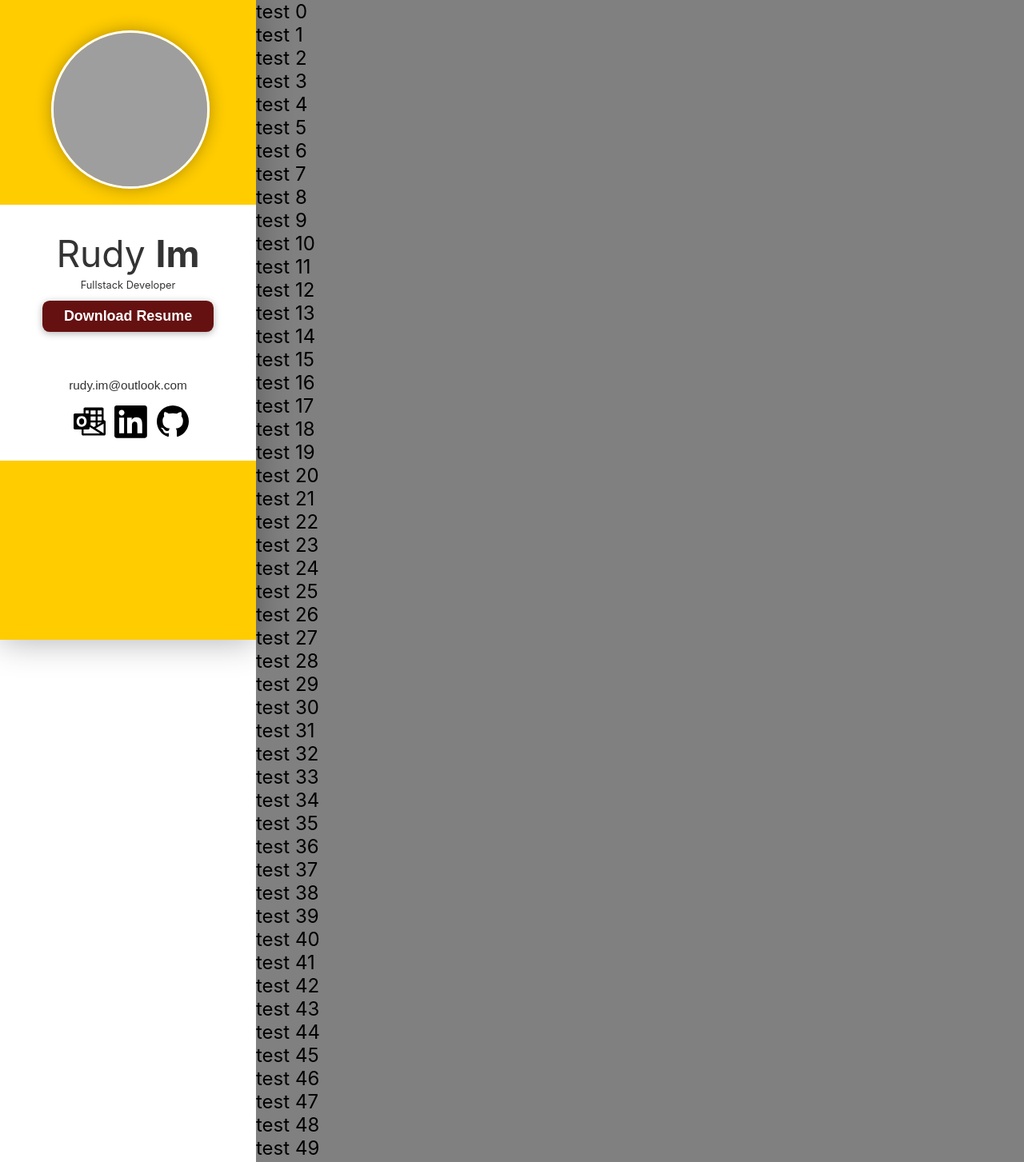
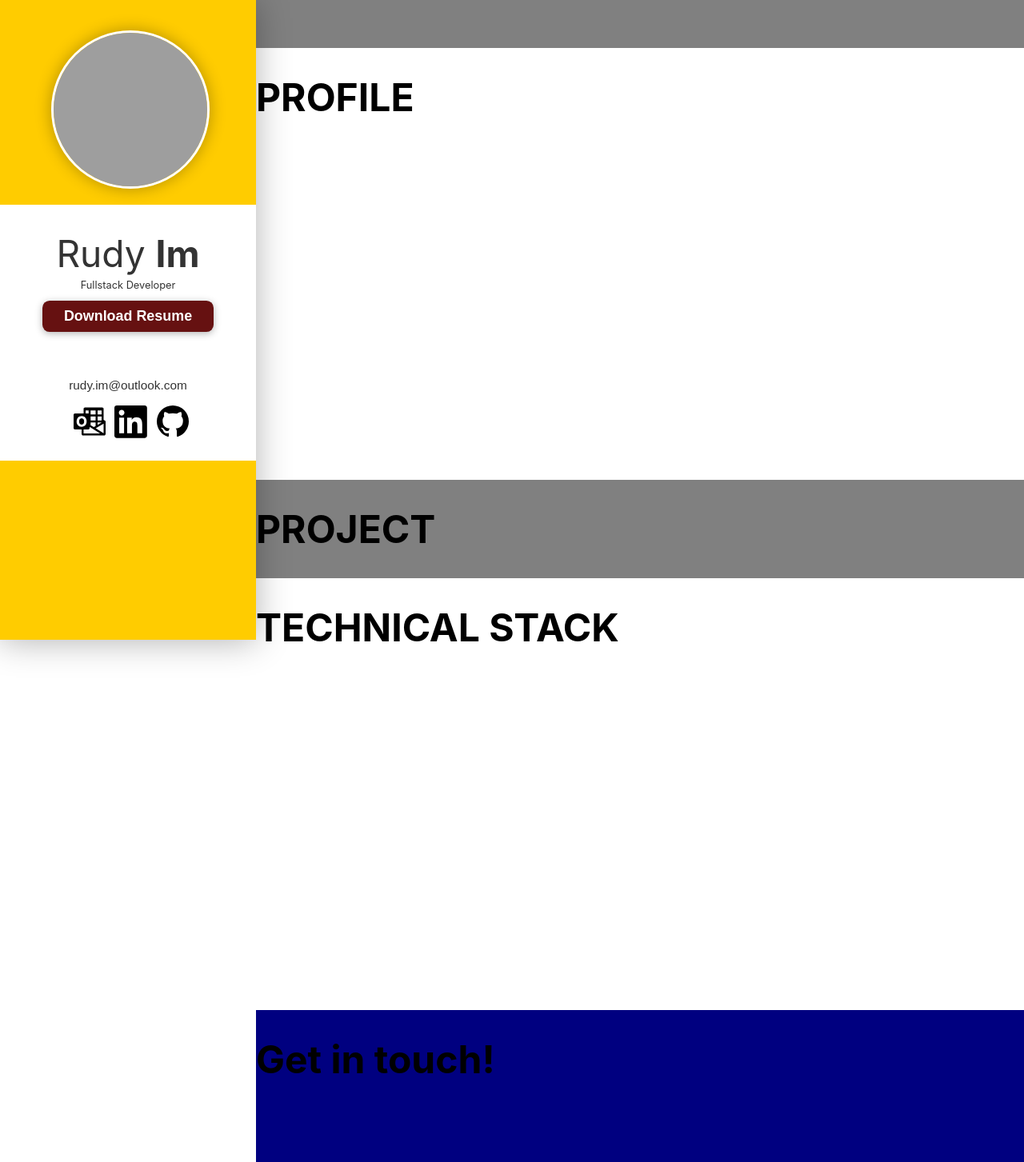
Before and after one commit to rudy-im/fullstack-portfolio, a React (Create React App) app: page / in a window 1280 px wide. Shown: the top 1453 px of the page at 80% size. Built offline with nearby package versions, Linux system fonts and the light colour scheme; grey boxes are pictures that could not be loaded.

Commit message:
sections added

```diff
--- a/src/components/Main.css
+++ b/src/components/Main.css
@@ -3,6 +3,8 @@
 	box-sizing: border-box;
 	padding: 0;
 	margin: 0;
+	display: flex;
+	flex-direction: column;
 }
 
 .main.top-banner {
@@ -20,3 +22,23 @@
 	width: calc(100vw - 25vw);
 	min-height: 100vh;
 }
+
+.section {
+	width: 100%;
+	margin: 0;
+	padding: 0;
+}
+
+.section.top {
+	aspect-ratio: 16 / 1;
+}
+
+.section.white {
+	aspect-ratio: 16 / 9;
+	background-color: white;
+}
+
+.section.dark {
+	aspect-ratio: 16 / 9;
+	background-color: navy;
+}
--- a/src/components/Main.js
+++ b/src/components/Main.js
@@ -29,9 +29,13 @@ const Main = () => {
 
   return (
     <div className={mainClass}>
-      {Array.from({ length: 100 }).map((_, i) => (
-	    <div key={i}>test {i}</div>
-	  ))}
+	  <div className="section top"></div>
+	  <div className="section white">
+		<h1>PROFILE</h1>
+	  </div>
+	  <div className="section"><h1>PROJECT</h1></div>
+	  <div className="section white"><h1>TECHNICAL STACK</h1></div>
+	  <div className="section dark"><h1>Get in touch!</h1></div>
     </div>
   );
 };
```
